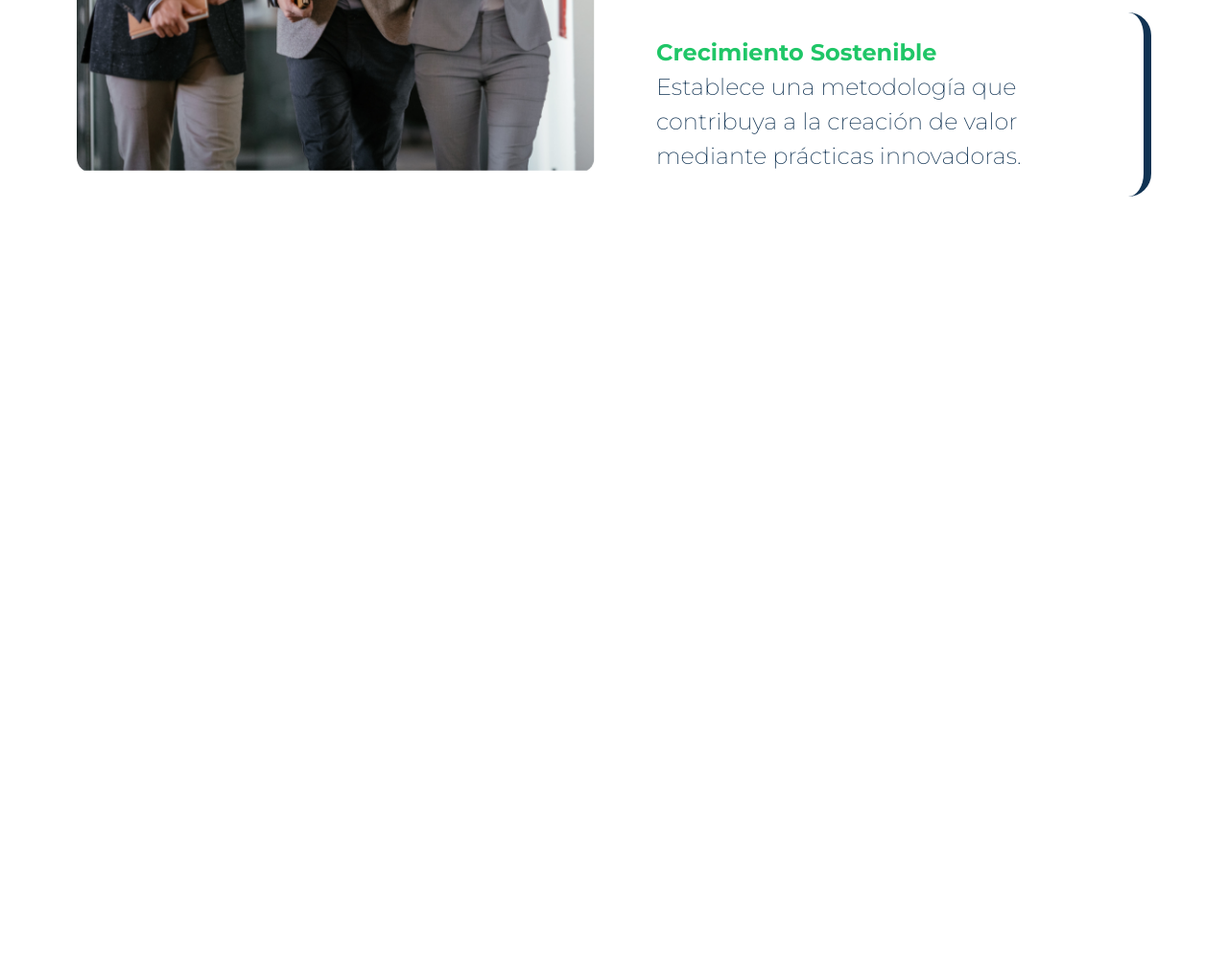
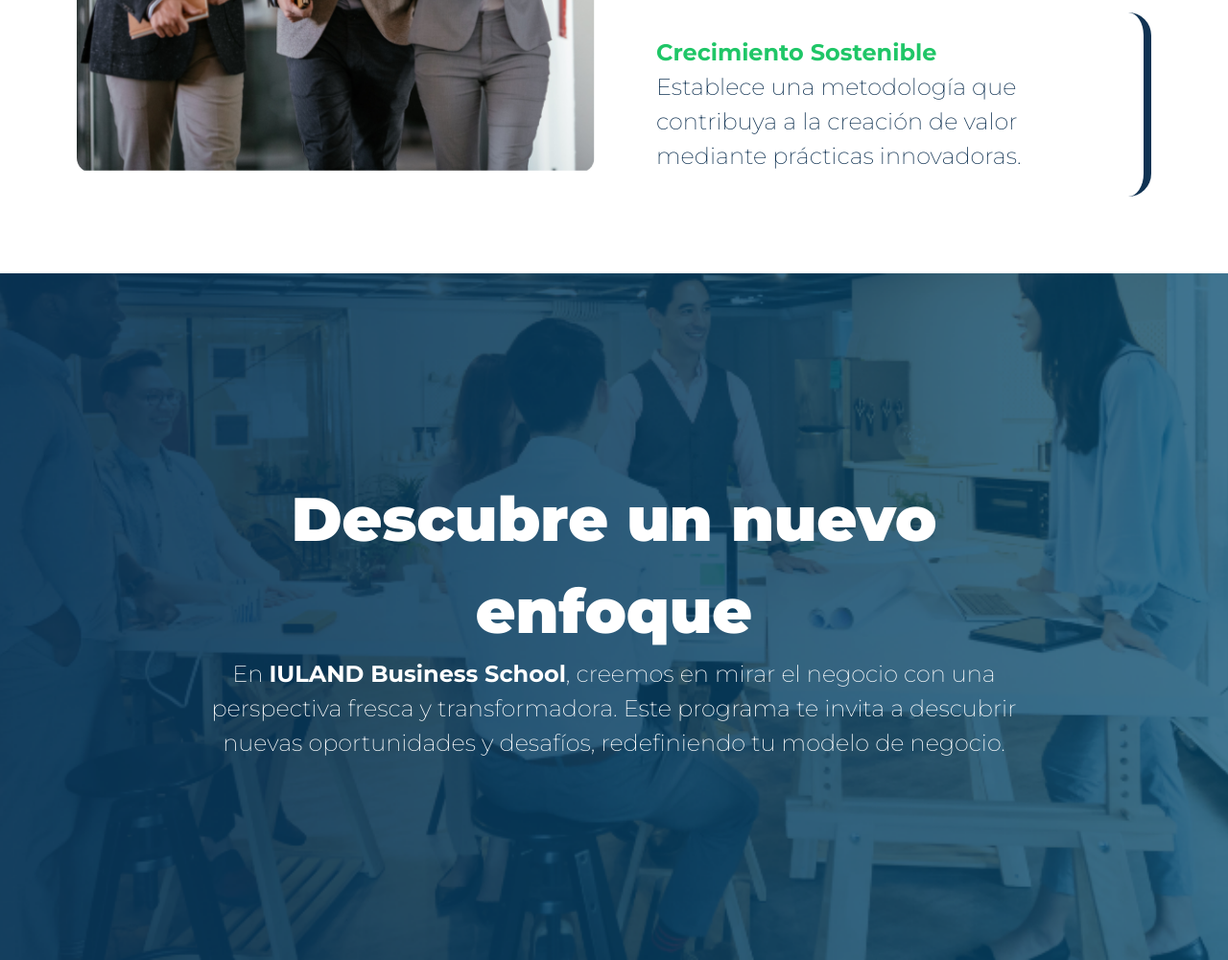
Before and after one commit to iuland-dev/iuland-web, an Astro site: page / in a window 1280 px wide. Shown: the part 1713-2714 px from the top of the page at 96% size. Before the commit the page ends 1998 px from the top, so only its background shows below. Built offline with nearby package versions, Linux system fonts and the light colour scheme; Astro itself is replaced by a stand-in of ours.

Commit message:
IULA-0008 feat: Focus section

```diff
--- a/src/pages/index.astro
+++ b/src/pages/index.astro
@@ -2,9 +2,11 @@
 import Layout from '../layouts/Layout.astro'
 import Header from '../sections/header.astro'
 import Objectives from '../sections/objectives.astro'
+import Focus from '../sections/focus.astro'
 ---
 
 <Layout title="Welcome to Astro.">
 	<Header />
 	<Objectives />
+	<Focus/>
 </Layout>
--- /dev/null
+++ b/src/sections/focus.astro
@@ -0,0 +1,10 @@
+---
+
+---
+
+<section class="bg-[url('/images/focus.png')] bg-no-repeat bg-center bg-cover px-4 py-16 md:p-52">
+  <div class="flex flex-col justify-center items-center max-w-5xl mx-auto h-full text-white text-center">
+    <h2 class="text-subtitle md:text-title">Descubre un nuevo enfoque</h2>
+    <p class="text-default md:text-large text-center">En <span class="text-bold md:text-subtitle">IULAND Business School</span>, creemos en mirar el negocio con una perspectiva fresca y transformadora. Este programa te invita a descubrir nuevas oportunidades y desafíos, redefiniendo tu modelo de negocio.</p>
+  </div>
+</section>
```
Also changed, not shown: public/images/focus.png (added).
